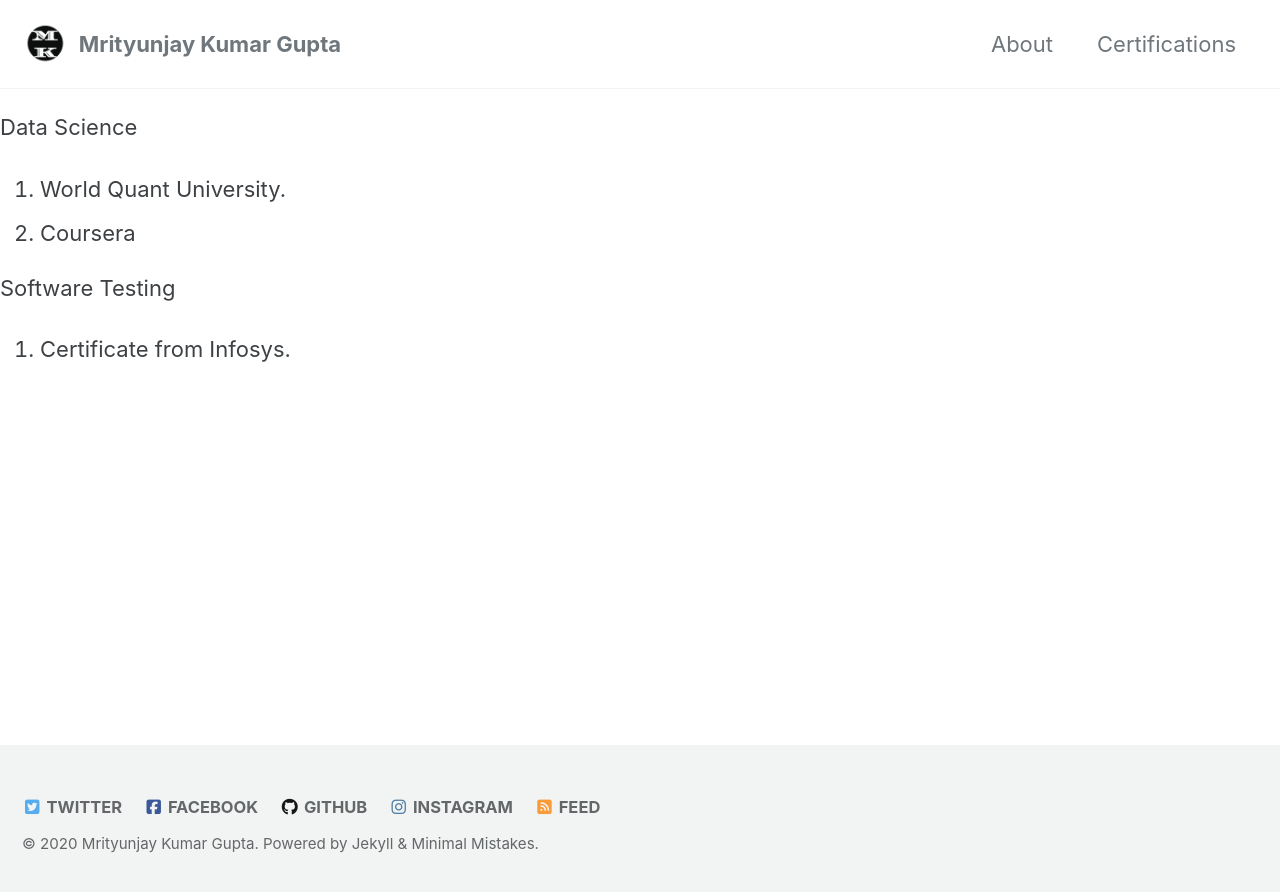
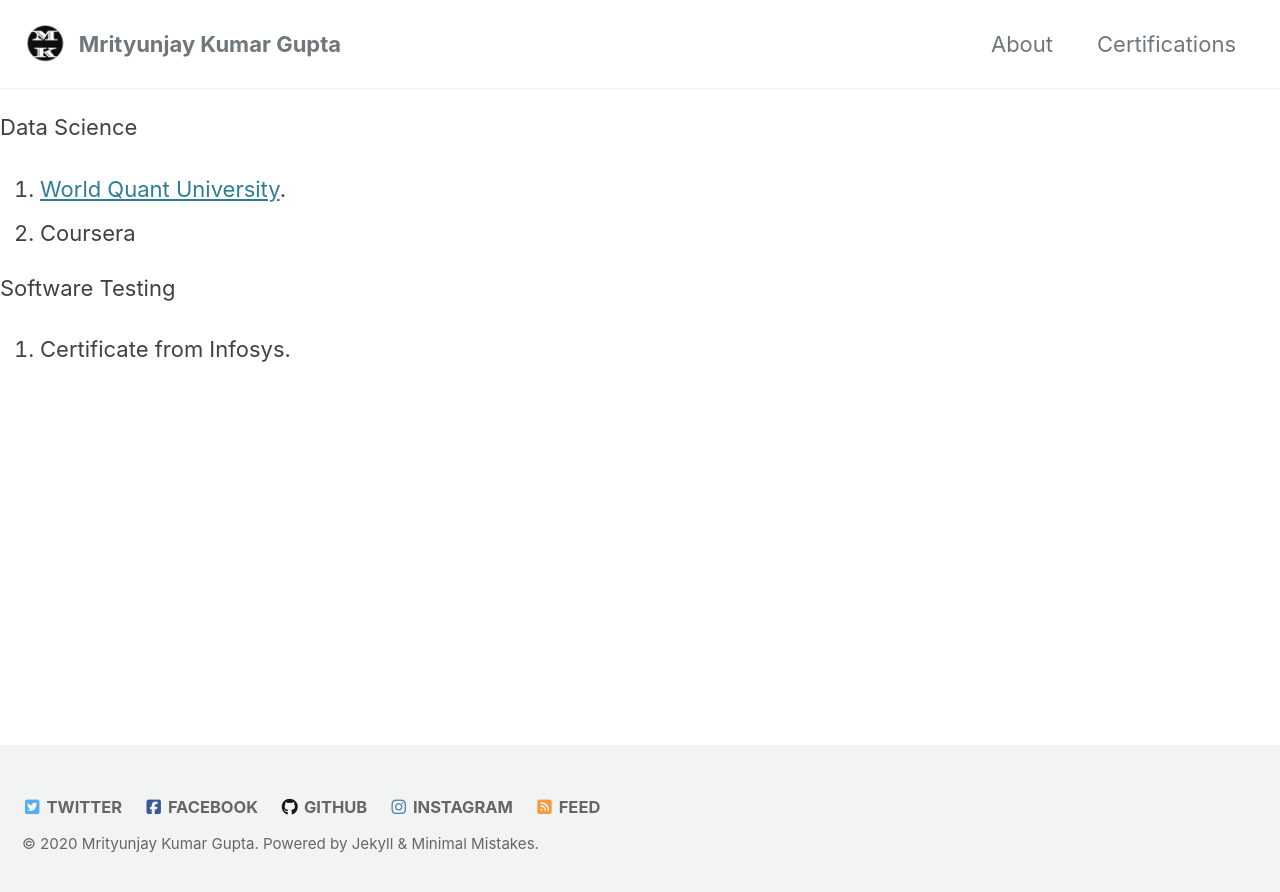
Before and after one commit to jaykumar1046/jaykumar.github.io, a Jekyll site: the page built from _pages/Certifications.md, in a window 1280 px wide. Shown: the top 892 px of the page. Built offline with Jekyll 4.4.1, drawn with Linux system fonts in a browser that asks for light colours; cached includes are drawn as plain includes; nearby versions of some CDN libraries; our own code applies the rules of GitHub Pages for plain Markdown files; part of the change alters nothing that is shown.

```diff
--- a/_pages/Certifications.md
+++ b/_pages/Certifications.md
@@ -6,7 +6,7 @@ header:
 ---
 
 Data Science
-  1. World Quant University.
+  1. [World Quant University](/_pages/wqu_certificate.md).
   2. Coursera
 
 Software Testing
```
